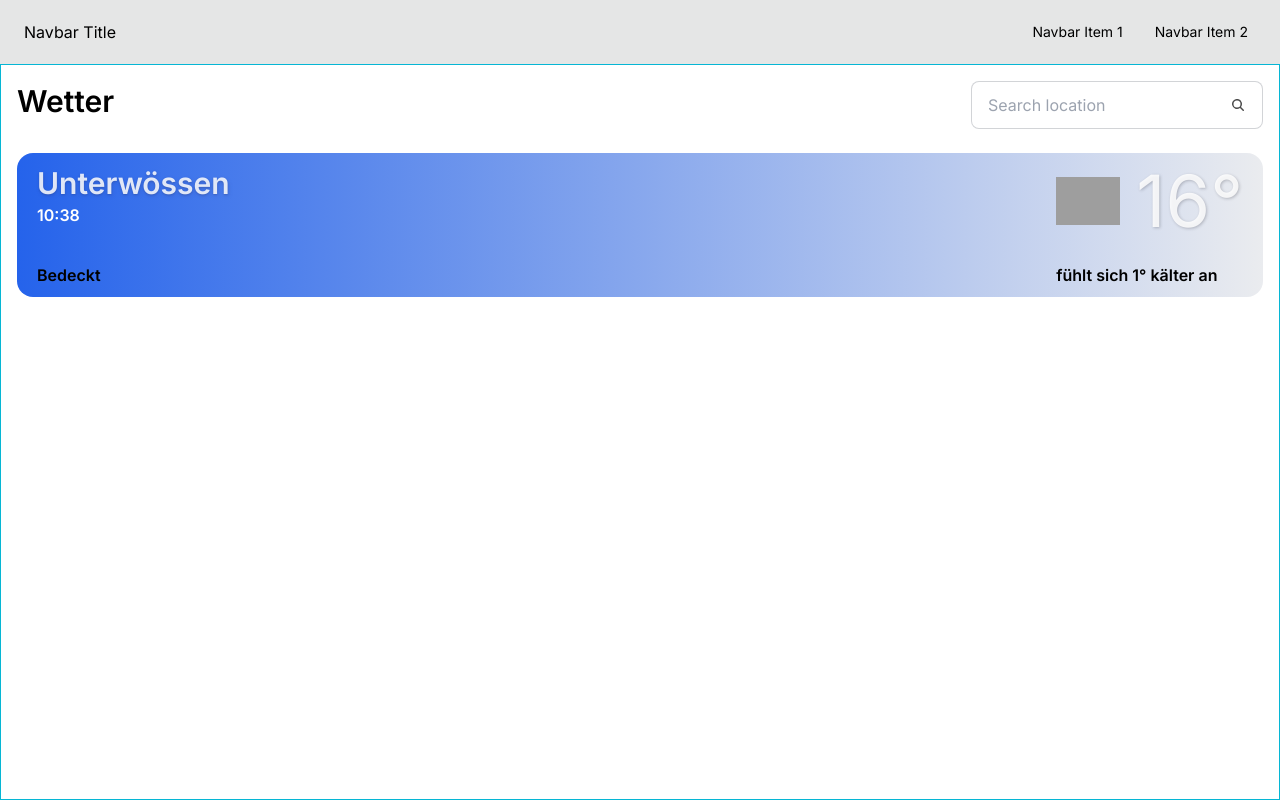
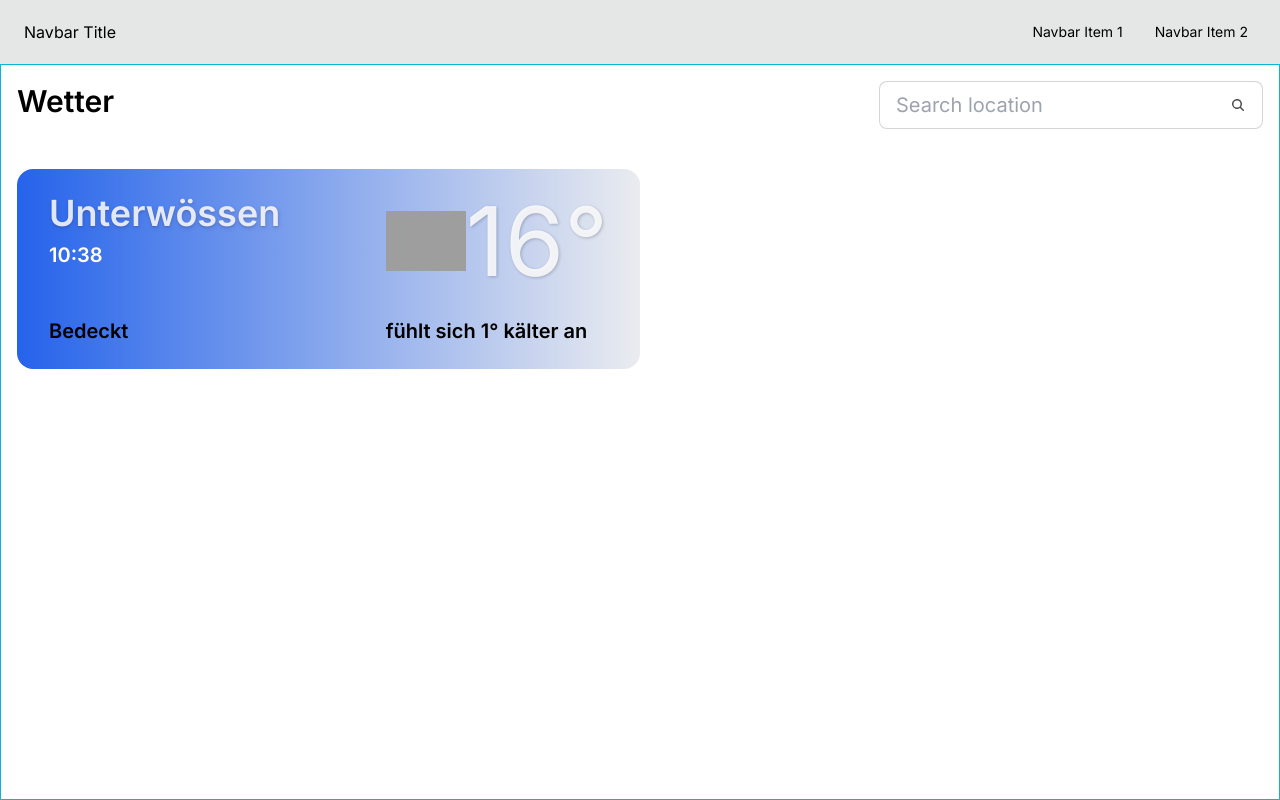
Before and after one commit to maxitech/daily-dashboard-extension, a website built with Vite: page index.html in a window 1280 px wide. Built offline with nearby package versions, Linux system fonts and the light colour scheme; grey boxes are pictures that could not be loaded.

Commit message:
added lg: weather card styles

```diff
--- a/index.html
+++ b/index.html
@@ -99,14 +99,14 @@
                   class="md:flex md:items-center md:justify-between"
                 >
                   <p class="text-xl font-semibold mb-2 md:text-3xl">Wetter</p>
-                  <form id="form" class="">
+                  <form id="form" class="lg:min-w-96">
                     <label
                       class="input input-bordered flex items-center py-4 gap-2 relative"
                     >
                       <input
                         id="location-input"
                         type="search"
-                        class="grow"
+                        class="grow lg:text-xl"
                         placeholder="Search location"
                       />
                       <svg
@@ -154,48 +154,52 @@
                   </div> -->
                 </div>
 
-                <div id="weather-container" class="mt-4 md:mt-6">
+                <div id="weather-container" class="mt-4 md:mt-6 lg:mt-10">
                   <!-- Weather content here -->
 
                   <div
                     id="weather-card"
-                    class="bg-gradient-to-r from-blue-600 to-gray-200/80 rounded-2xl"
+                    class="bg-gradient-to-r from-blue-600 to-gray-200/80 rounded-2xl lg:max-w-[50%]"
                   >
-                    <div class="flex justify-between p-3 md:px-5">
+                    <div
+                      class="flex justify-between p-3 md:px-5 lg:px-8 lg:py-6"
+                    >
                       <div class="">
                         <p
-                          class="font-semibold text-xl text-white/85 text-shadow-md md:text-3xl"
+                          class="font-semibold text-xl text-white/85 text-shadow-md md:text-3xl lg:text-4xl"
                         >
                           Unterwössen
                         </p>
                         <div class="flex items-center">
                           <span
-                            class="text-white font-semibold text-sm md:text-[1rem] md:mt-1"
+                            class="text-white font-semibold text-sm md:text-[1rem] md:mt-1 lg:text-xl lg:mt-2"
                             >10:38
                           </span>
                         </div>
                         <p
-                          class="font-semibold text-sm mt-8 md:text-[1rem] md:mt-10"
+                          class="font-semibold text-sm mt-8 md:text-[1rem] md:mt-10 lg:text-xl lg:mt-12"
                         >
                           Bedeckt
                         </p>
                       </div>
                       <div class="flex flex-col justify-between">
                         <div class="flex flex-col">
-                          <div class="flex items-center justify-end gap-4">
+                          <div class="flex items-center justify-end">
                             <img
                               src="https://openweathermap.org/img/wn/04d.png"
                               alt="Weather Icon"
-                              class="md:w-16"
+                              class="md:w-16 lg:w-20"
                             />
                             <p
-                              class="text-6xl text-white/85 text-shadow-sm md:text-7xl"
+                              class="text-6xl text-white/85 text-shadow-sm md:text-7xl lg:text-8xl"
                             >
                               16°
                             </p>
                           </div>
                         </div>
-                        <p class="font-semibold text-sm md:text-[1rem]">
+                        <p
+                          class="font-semibold text-sm md:text-[1rem] lg:text-xl"
+                        >
                           fühlt sich 1° kälter an
                         </p>
                       </div>
```
